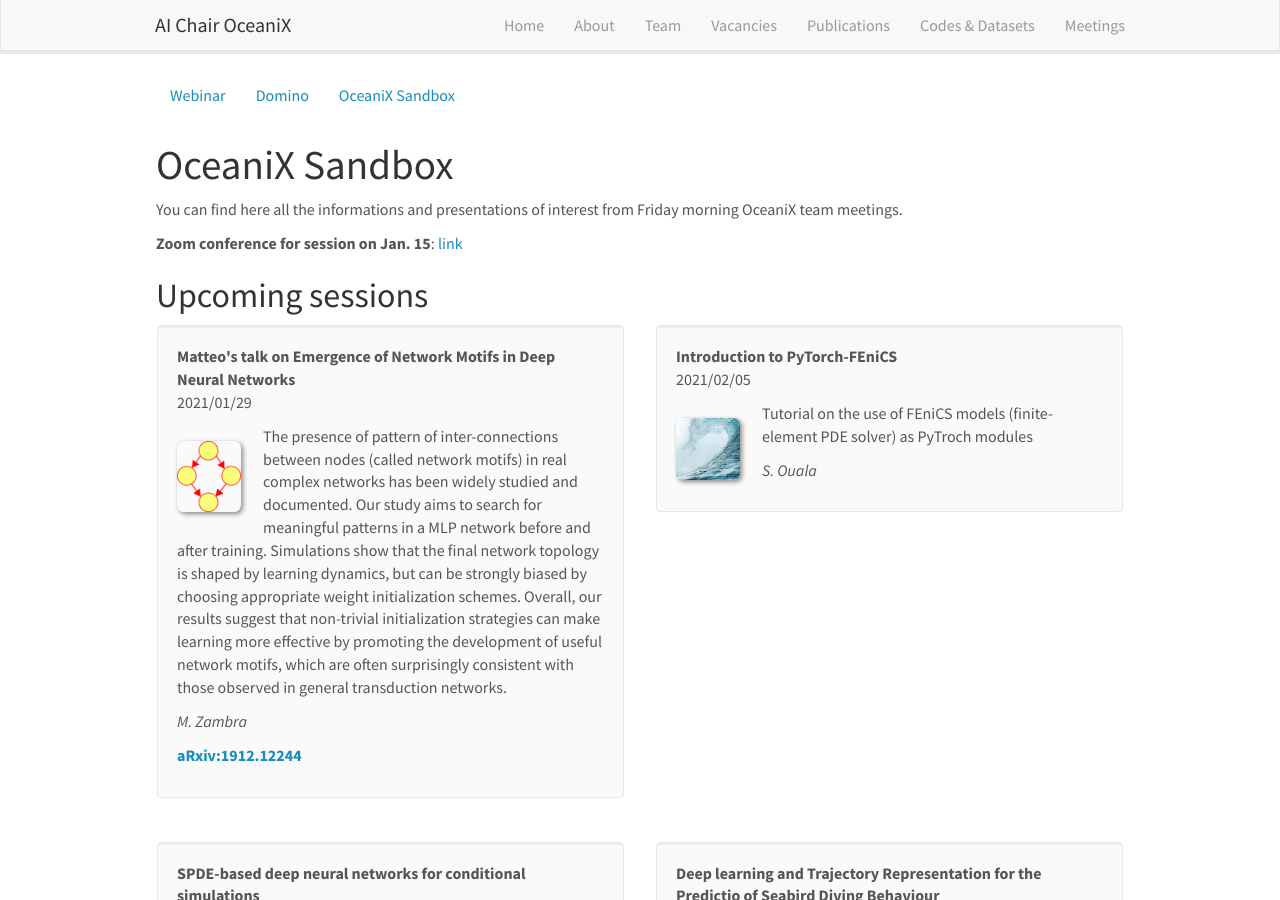
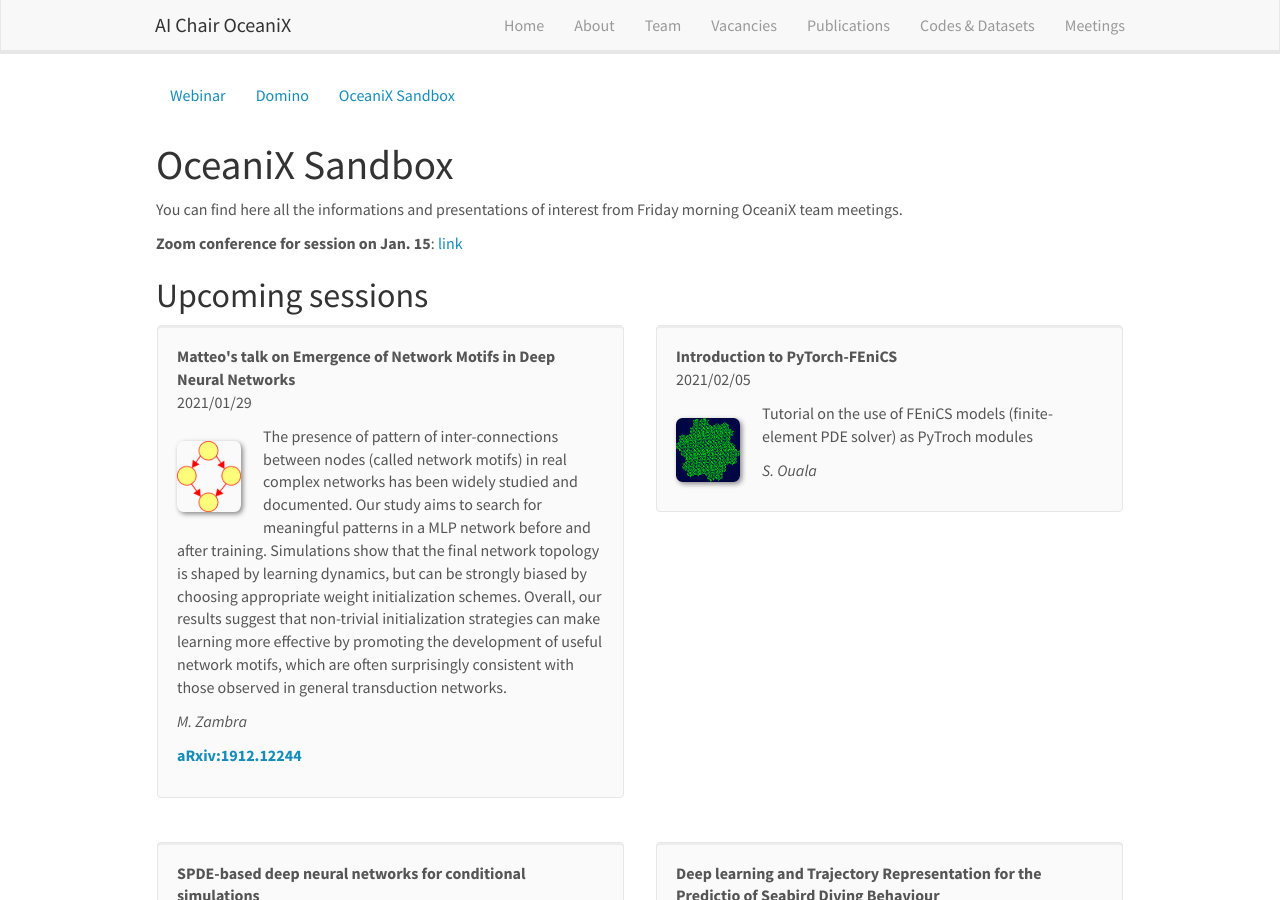
Before and after one commit to CIA-Oceanix/CIA-Oceanix.github.io, a Jekyll site: the page built from _pages/oceanix_sandbox.md, in a window 1280 px wide and 900 px high. Built offline with Jekyll 4.4.1, drawn with Linux system fonts in a browser that asks for light colours; nearby versions of some CDN libraries.

Commit message:
Update sandbox_list.yml

```diff
--- a/_data/sandbox_list.yml
+++ b/_data/sandbox_list.yml
@@ -14,7 +14,7 @@
   news1:
   news2:
 - title: "Introduction to PyTorch-FEniCS"
-  image: default.jpg
+  image: fenics.png
   description: Tutorial on the use of FEniCS models (finite-element PDE solver) as PyTroch modules
   date: 2021/02/05
   authors: S. Ouala
```
